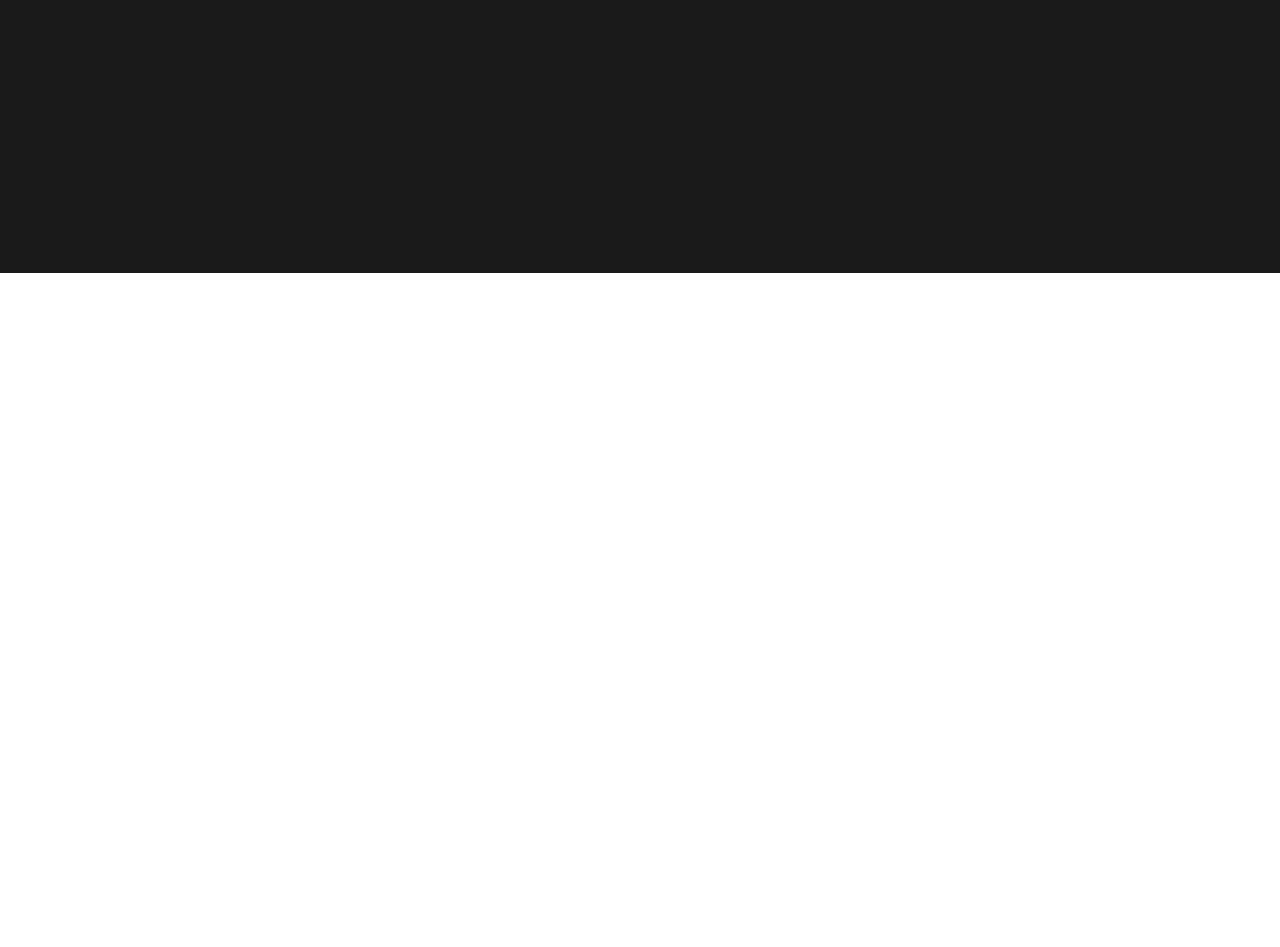
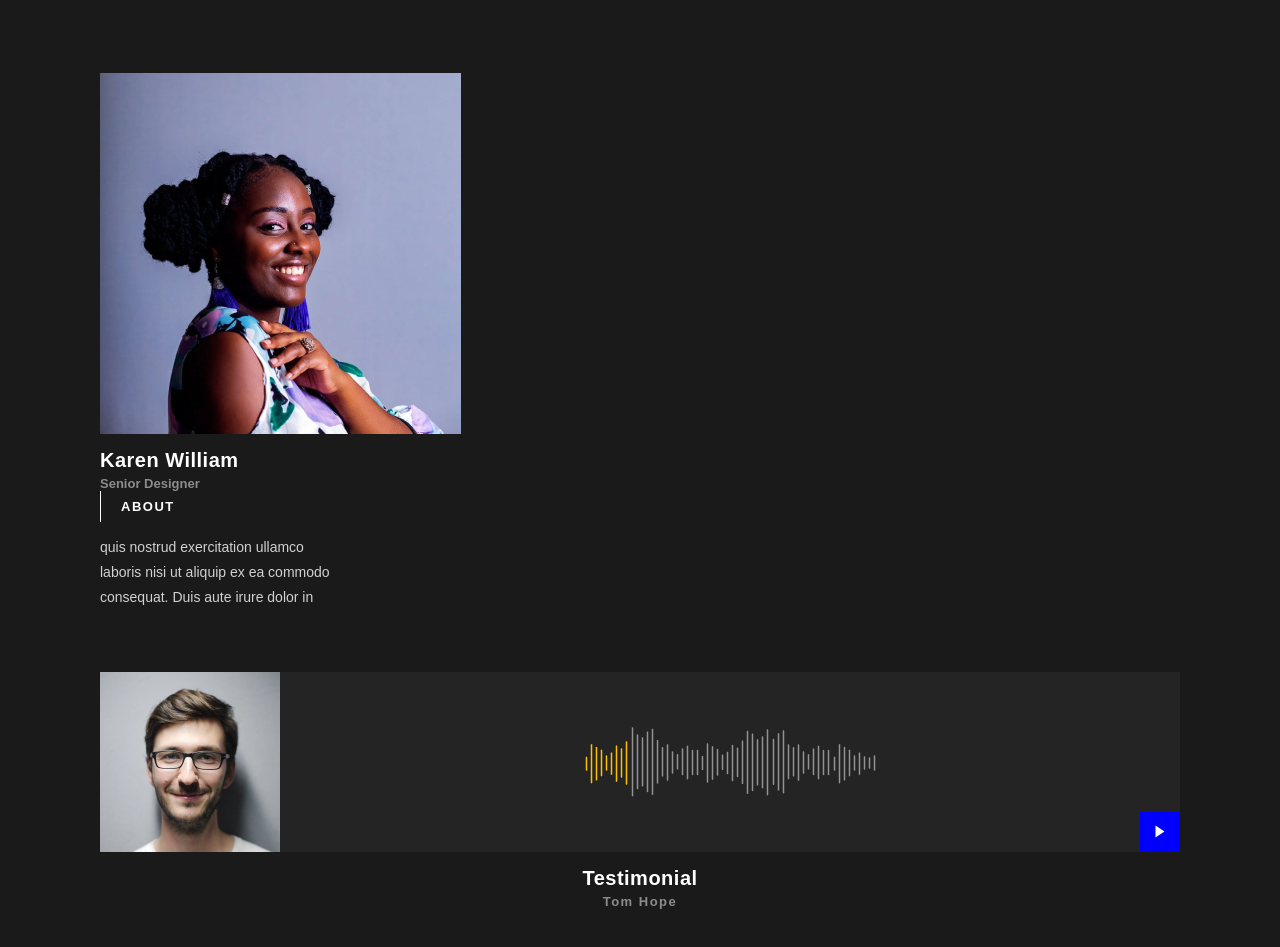
Before and after one commit to dariya-shumurova/site-courses, a plain HTML site: page index.html in a window 1280 px wide. Shown: the part 507-1454 px from the top of the page. Before the commit the page ends 800 px from the top, so only its background shows below. Drawn offline with Linux system fonts and the light colour scheme.

Commit message:
добавили еще элементы

```diff
--- a/index.html
+++ b/index.html
@@ -36,7 +36,40 @@
                     <span class="join-text">Join <br> The Class</span>
                 </a>
             </section>
-        </div>
+
+            <section class="header-info-block"></section>
+            <div class="card-info">
+                <img src="./img/img/img/girl-avatar.png" class="card-info-img" alt="">
+                <h2 class="info-title">Karen William</h2>
+                <span class="info-subtitle">Senior Designer</span>
+          </div>
+
+          <div class="card-about">
+            <div class="about-text-wrapper">
+                <span class="about-subtitle-text">About</span>
+                <p class="about-desc">
+                    quis nostrud exercitation ullamco
+                    laboris nisi ut aliquip ex ea commodo
+                    consequat. Duis aute irure dolor in
+                </p>
+            </div>
+
+            <div class="audio-block">
+                <img src="./img/img/img/man-avatar.png" alt="">
+                <div class="audio-container">
+                    <img src="./img/img/img/audio.png" class="audio-track" alt="">
+                    <a href="#" class="play-btn">
+                        <img src="./img/img/img/icons/play.svg" alt="">
+                    </a>
+                </div>
+            </div>
+
+             <h2 class="about-title">Testimonial</h2>
+             <span class="about-subtitle">Tom Hope</span>
+          </div>
+
+      </section>
+    </div>
     </header>
 </body>
 </html>
--- a/style.css
+++ b/style.css
@@ -93,3 +93,100 @@
     font-weight: bold;
     border-radius: 6px;
 }
+
+
+header-info-block{
+   display: flex;
+   justify-content: space-between;
+}
+
+
+card-info {
+   max-width: 361px;
+}
+
+.card-info-img {
+    display: flex;
+}
+
+.info-title {
+    font-size: 20px;
+    font-weight: bold;
+    color: #fff;
+    letter-spacing: 0.5px;
+    margin-top: 15px;
+    margin-bottom: 4px;
+}
+
+.info-subtitle {
+    font-size: 13px;
+    color: #8c8c8c;
+    font-weight: bold;
+    letter-spacing: 1.5;
+    display: block;
+}
+
+.about-subtitle-text {
+    display: inline-block;
+    border-left: 1px solid #fff;
+    padding: 8px 0 8px 20px;
+    color: #fff;
+    font-weight: bold;
+    text-transform: uppercase;
+    font-size: 13px;
+    letter-spacing: 1.5px;
+    margin-bottom: 13px;
+}
+
+.about-desc {
+    color: #d1d1d1;
+    max-width: 240px;
+    font-size: 14px;
+    line-height: 1.8;
+}
+
+.audio-block {
+    background-color: #242424;
+    display: flex;
+    margin-top: 61px;
+}
+
+.audio-container {
+    display: flex;
+    align-items: center;
+    justify-content: center;
+    flex: 1;
+    position: relative;
+    padding: 0 34px;
+}
+
+.play-btn {
+    display: flex;
+    background-color: blue;
+    width: 40px;
+    height: 40px;
+    align-items: center;
+    justify-content: center;
+    position: absolute;
+    right: 0;
+    bottom: 0;
+}
+
+.about-title {
+    font-size: 20px;
+    font-weight: bold;
+    color: #fff;
+    letter-spacing: 0.5px;
+    margin-top: 15px;
+    margin-bottom: 4px;
+    text-align: center;
+}
+
+.about-subtitle {
+    font-size: 13px;
+    color: #8c8c8c;
+    font-weight: bold;
+    letter-spacing: 1.5px;
+    text-align: center;
+    display: block;
+}
```
